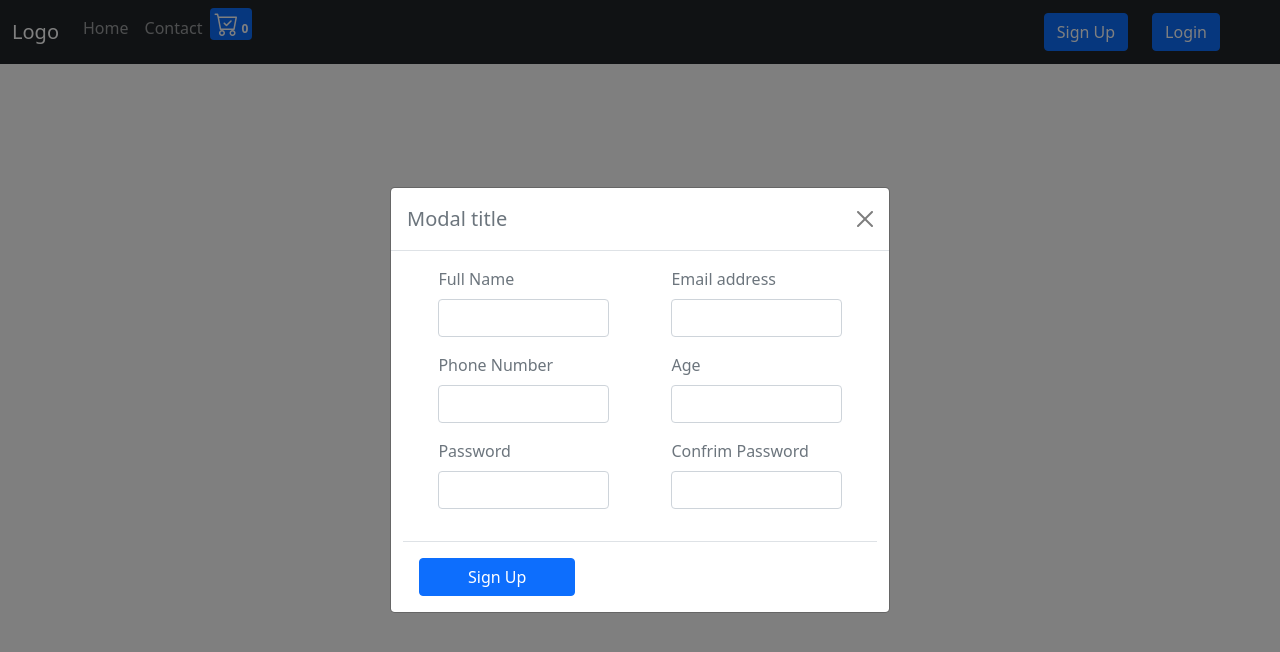
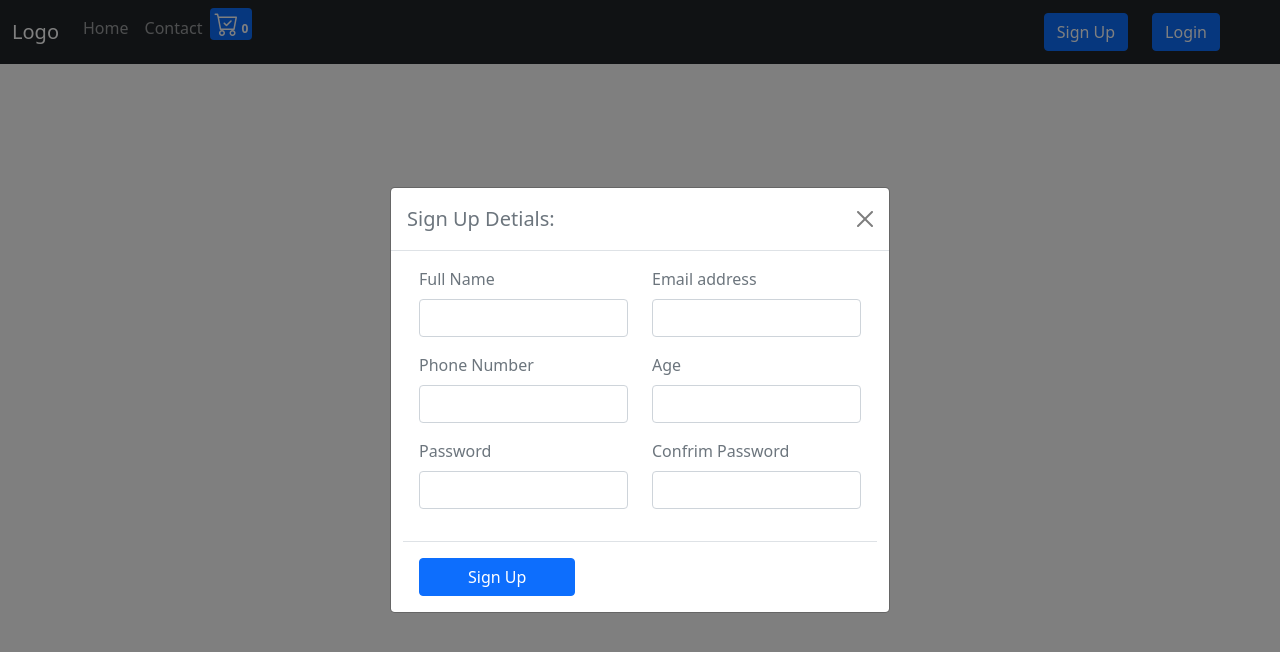
Before and after one commit to Mohamed3Okasha/health-ecommerce, a React (Create React App) app in the folder front-end/: page /register in a window 1280 px wide. Both pictures are taken after a click on the button "Sign Up". Shown: the top 652 px of the page. Built offline with nearby package versions, Linux system fonts and the light colour scheme; no server answers.

Commit message:
fixing issue in signup

```diff
--- a/front-end/src/components/navBar.jsx
+++ b/front-end/src/components/navBar.jsx
@@ -65,7 +65,7 @@ const NavBar = (props) => {
                 >
                   Sign Up
                 </button>
-                <SignUp />
+                <SignUp checkLoginDetails={props.checkLoginDetails} />
 
                 <button
                   ref={loginButtonRef}
--- a/front-end/src/components/signUp.jsx
+++ b/front-end/src/components/signUp.jsx
@@ -1,139 +1,232 @@
-import React, {useState} from 'react';
+import React, { useState } from "react";
+import axios from "axios";
+import { useRef } from "react";
+const prodAPI = "https://healthecommerce.herokuapp.com";
 
-const SignUp = () => {
+const SignUp = (props) => {
+  const [userRegister, setUserRegister] = useState({
+    name: "",
+    email: "",
+    phoneNumberNumber: "",
+    age: "",
+    password: "",
+    userRole: "user",
+  });
 
-    const[userRegister, setUserRegister] = useState({
-        name:'',
-        email:'',
-        phone:'',
-        age:'',
-        password:'',
-        confirmPassword:''
-    })
+  const [confirmPassword, setConfirmPassword] = useState("");
+  const signupModalRef = useRef(null);
 
-    const[errors, setErrors] = useState({});
+  const [errors, setErrors] = useState({
+    // name: "",
+    // email: "",
+    // phoneNumberNumber: "",
+    // age: "",
+    // password: "",
+    // userRole: "user",
+  });
 
-    const handleChange = e => {
-        let cloneUserReg = {...userRegister};
+  const handleChange = (e) => {
+    if (e.target.name === "confirmPassword") {
+      setConfirmPassword(e.target.value);
+    } else {
+      let cloneUserReg = { ...userRegister };
       cloneUserReg[e.target.name] = e.target.value;
       setUserRegister(cloneUserReg);
       console.log(cloneUserReg);
     }
+  };
 
-    const handleSubmit = e => {
+  const handleSubmit = async (e) => {
     e.preventDefault();
     const errors = validateRegisteration();
-        if(!errors){
-            //call backend
+    if (!errors) {
+      const signupResponse = await axios.post(`${prodAPI}/users`, userRegister);
+      console.log("signupResponse: ", signupResponse);
+
+      if (signupResponse.status === 201) {
+        signupModalRef.current.click();
+        props.checkLoginDetails({
+          email: userRegister.email,
+          password: userRegister.password,
+          rememberLogin: true,
+        });
       }
-        else{
+    } else {
       return;
     }
-    }
+  };
 
   const validateRegisteration = () => {
     let error = {};
-        const nameRegex = /^[A-Z][A-Za-z\s]{3,}[\.]{0,1}[A-Z][A-Za-z\s]{0,}$/;
+    const nameRegex = /^[A-Z][A-Za-z\s]{3,}[\.]{0,1}[A-Z][A-Za-z\s]{2,}$/;
     const emailRegex = /^\w+([\.-]?\w+)*@\w+[^.]([\-]?\w+)*(\.\w{2,})+$/;
-        const phoneRegex = /[0][1][0-2,5][,0-9]{8}$/; //[0-2] equavielnt to => [^3-9]
+    const phoneNumberRegex = /[0][1][0-2,5][,0-9]{8}$/; //[0-2] equavielnt to => [^3-9]
     const ageRegex = /^\d{2,}$/;
-        const passwordRegex = /^(?=.*[A-Za-z])(?=.*\d)(?=.*[@$!%*#?&])[A-Za-z\d@$!%*#?&]{8,}$/;
+    const passwordRegex =
+      /^(?=.*[A-Za-z])(?=.*\d)(?=.*[@$!%*#?&])[A-Za-z\d@$!%*#?&]{8,}$/;
     // ^(?=.*[A-Za-z])(?=.*\d)(?=.*[@$!%*#?&])[A-Za-z\d@$!%*#?&]{8,}$
-        if(!nameRegex.test(userRegister.name.trim())){
-            error.name = "Enter a valid Name, at least 3 characters";
+    if (!nameRegex.test(userRegister.name.trim())) {
+      error.name =
+        "Enter a valid Name, 1st & 2nd, at least 3 characters for each";
     }
-        if(!emailRegex.test(userRegister.email.trim())){
+    if (!emailRegex.test(userRegister.email.trim())) {
       error.email = "Enter a valid Email, example@ehealth.com";
     }
-        if(!phoneRegex.test(userRegister.phone.trim())){
-            error.phone = "Enter a valid mobile phone, 11 numbers in Egypt";
+    if (!phoneNumberRegex.test(userRegister.phoneNumber.trim())) {
+      error.phoneNumber =
+        "Enter a valid mobile phoneNumber, 11 numbers in Egypt";
     }
-        if(!ageRegex.test(userRegister.age.trim())){
+    if (!ageRegex.test(userRegister.age.trim())) {
       error.age = "Enter a correct age in numbers";
     }
-        if(!passwordRegex.test(userRegister.password.trim())){
-            error.password = "Enter a valild password, at leat 8 charcters, must include one number, one char, one special";
+    if (!passwordRegex.test(userRegister.password.trim())) {
+      error.password =
+        "Enter a valild password, at leat 8 charcters, must include one number, one char, one special char";
     }
-        if(userRegister.confirmPassword.trim() !== userRegister.password.trim()){
+    if (confirmPassword.trim() !== userRegister.password.trim()) {
       error.confirmPassword = "Please enter the same password";
     }
-        console.log(error);
     setErrors(error);
     return Object.keys(error).length ? error : null;
-    }
+  };
 
   return (
-        // <React.Fragment>
-        //     <div className="container">
-
-
-        //     </div>
-        // </React.Fragment>
     <React.Fragment>
-        <div className="modal fade" id="signupModal" tabIndex="-1" aria-labelledby="exampleModalLabel" aria-hidden="true">
+      <div
+        className="modal fade"
+        id="signupModal"
+        tabIndex="-1"
+        aria-labelledby="exampleModalLabel"
+        aria-hidden="true"
+      >
         <div className="modal-dialog modal-dialog-centered">
           <div className="modal-content">
             <div className="modal-header">
-                    <h5 className="modal-title" id="exampleModalLabel">Modal title</h5>
-                    <button type="button" className="btn-close" data-bs-dismiss="modal" aria-label="Close"></button>
+              <h5 className="modal-title" id="exampleModalLabel">
+                Sign Up Detials:
+              </h5>
+              <button
+                type="button"
+                ref={signupModalRef}
+                className="btn-close"
+                data-bs-dismiss="modal"
+                aria-label="Close"
+              ></button>
             </div>
             <div className="container">
-                        <form onSubmit={handleSubmit} className=' mx-auto'>
+              <form onSubmit={handleSubmit} className=" mx-auto">
                 <div className="modal-body">
                   <div className="row row-cols-2">
-                            <div className="mb-3 col-5 mx-auto">
-                                <label htmlFor="inputName" className="form-label">Full Name</label>
+                    <div className="mb-3 col-6 mx-auto">
+                      <label htmlFor="inputName" className="form-label">
+                        Full Name
+                      </label>
                       <input
                         name="name"
-                                    value = {userRegister.name}
+                        value={userRegister.name}
                         onChange={handleChange}
-                                type="text" className="form-control" id="inputName" aria-describedby="emailHelp"></input>
+                        type="text"
+                        className="form-control"
+                        id="inputName"
+                        aria-describedby="emailHelp"
+                      ></input>
+                      {errors.name && (
+                        <div className="text-danger">{errors.name}</div>
+                      )}
                     </div>
-                            <div className="mb-3 col-5 mx-auto">
-                                <label htmlFor="inputEmail" className="form-label">Email address</label>
+                    <div className="mb-3 col-6 mx-auto">
+                      <label htmlFor="inputEmail" className="form-label">
+                        Email address
+                      </label>
                       <input
                         name="email"
-                                    value = {userRegister.email}
+                        value={userRegister.email}
                         onChange={handleChange}
-                                type="email" className="form-control" id="exampleInputEmail1" aria-describedby="emailHelp"></input>
+                        type="text"
+                        className="form-control"
+                        id="exampleInputEmail1"
+                        aria-describedby="emailHelp"
+                      ></input>
+                      {errors.email && (
+                        <div className="text-danger">{errors.email}</div>
+                      )}
                     </div>
 
-                            <div className="mb-3 col-5 mx-auto">
-                                <label htmlFor="inputPhone" className="form-label">Phone Number</label>
+                    <div className="mb-3 col-6 mx-auto">
+                      <label htmlFor="inputPhoneNumber" className="form-label">
+                        Phone Number
+                      </label>
                       <input
-                                    name="phone"
-                                    value = {userRegister.phone}
+                        name="phoneNumber"
+                        value={userRegister.phoneNumber}
                         onChange={handleChange}
-                                type="text" className="form-control" id="inputPhone"></input>
+                        type="text"
+                        className="form-control"
+                        id="inputPhoneNumber"
+                      ></input>
+                      {errors.phoneNumber && (
+                        <div className="text-danger">{errors.phoneNumber}</div>
+                      )}
                     </div>
-                            <div className="mb-3 col-5 mx-auto">
-                                <label htmlFor="inputAge" className="form-label">Age</label>
+                    <div className="mb-3 col-6 mx-auto">
+                      <label htmlFor="inputAge" className="form-label">
+                        Age
+                      </label>
                       <input
                         name="age"
-                                    value = {userRegister.age}
+                        value={userRegister.age}
                         onChange={handleChange}
-                                type="text" className="form-control" id="inputAge"></input>
+                        type="text"
+                        className="form-control"
+                        id="inputAge"
+                      ></input>
+                      {errors.age && (
+                        <div className="text-danger">{errors.age}</div>
+                      )}
                     </div>
-                            <div className="mb-3 col-5 mx-auto">
-                                <label htmlFor="inputPassword" className="form-label">Password</label>
+                    <div className="mb-3 col-6 mx-auto">
+                      <label htmlFor="inputPassword" className="form-label">
+                        Password
+                      </label>
                       <input
                         name="password"
-                                    value = {userRegister.password}
+                        value={userRegister.password}
                         onChange={handleChange}
-                                type="password" className="form-control" id="inputPassword"></input>
+                        type="password"
+                        className="form-control"
+                        id="inputPassword"
+                      ></input>
+                      {errors.password && (
+                        <div className="text-danger">{errors.password}</div>
+                      )}
                     </div>
-                            <div className="mb-3 col-5 mx-auto">
-                                <label htmlFor="inputPasswordConfirm" className="form-label">Confrim Password</label>
+                    <div className="mb-3 col-6 mx-auto">
+                      <label
+                        htmlFor="inputPasswordConfirm"
+                        className="form-label"
+                      >
+                        Confrim Password
+                      </label>
                       <input
                         name="confirmPassword"
-                                    value = {userRegister.confirmPassword}
+                        value={confirmPassword}
                         onChange={handleChange}
-                                type="password" className="form-control" id="inputPasswordConfirm"></input>
+                        type="password"
+                        className="form-control"
+                        id="inputPasswordConfirm"
+                      ></input>
+                      {errors.confirmPassword && (
+                        <div className="text-danger">
+                          {errors.confirmPassword}
+                        </div>
+                      )}
                     </div>
                   </div>
                 </div>
                 <div className="modal-footer justify-content-start">
-                                <button type="submit" className="btn btn-primary px-5">Sign Up</button>
+                  <button type="submit" className="btn btn-primary px-5">
+                    Sign Up
+                  </button>
                 </div>
               </form>
             </div>
@@ -142,6 +235,6 @@ const SignUp = () => {
       </div>
     </React.Fragment>
   );
-}
+};
 
 export default SignUp;
```
Lines whose indentation alone changed are shown as unchanged.
